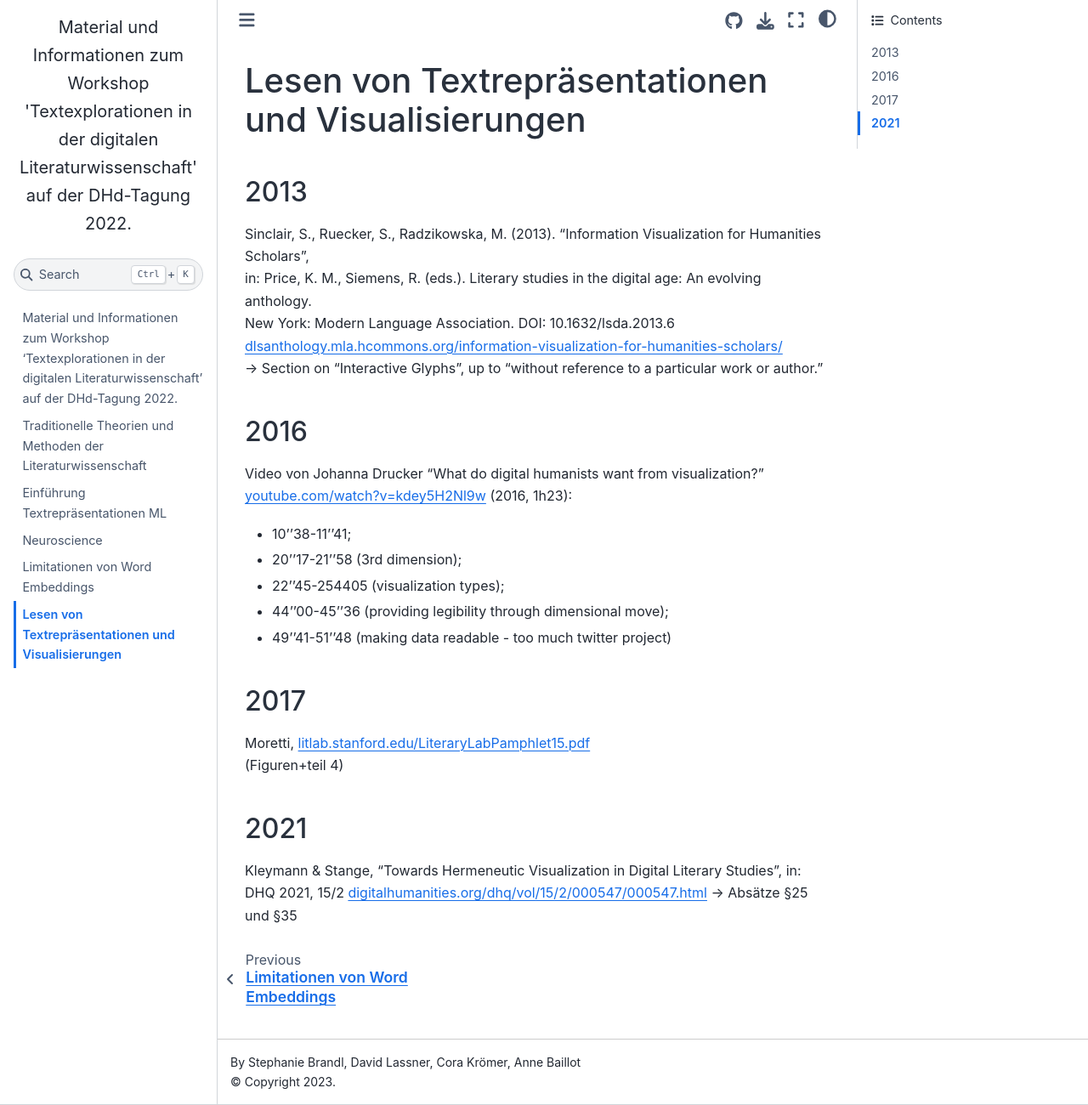
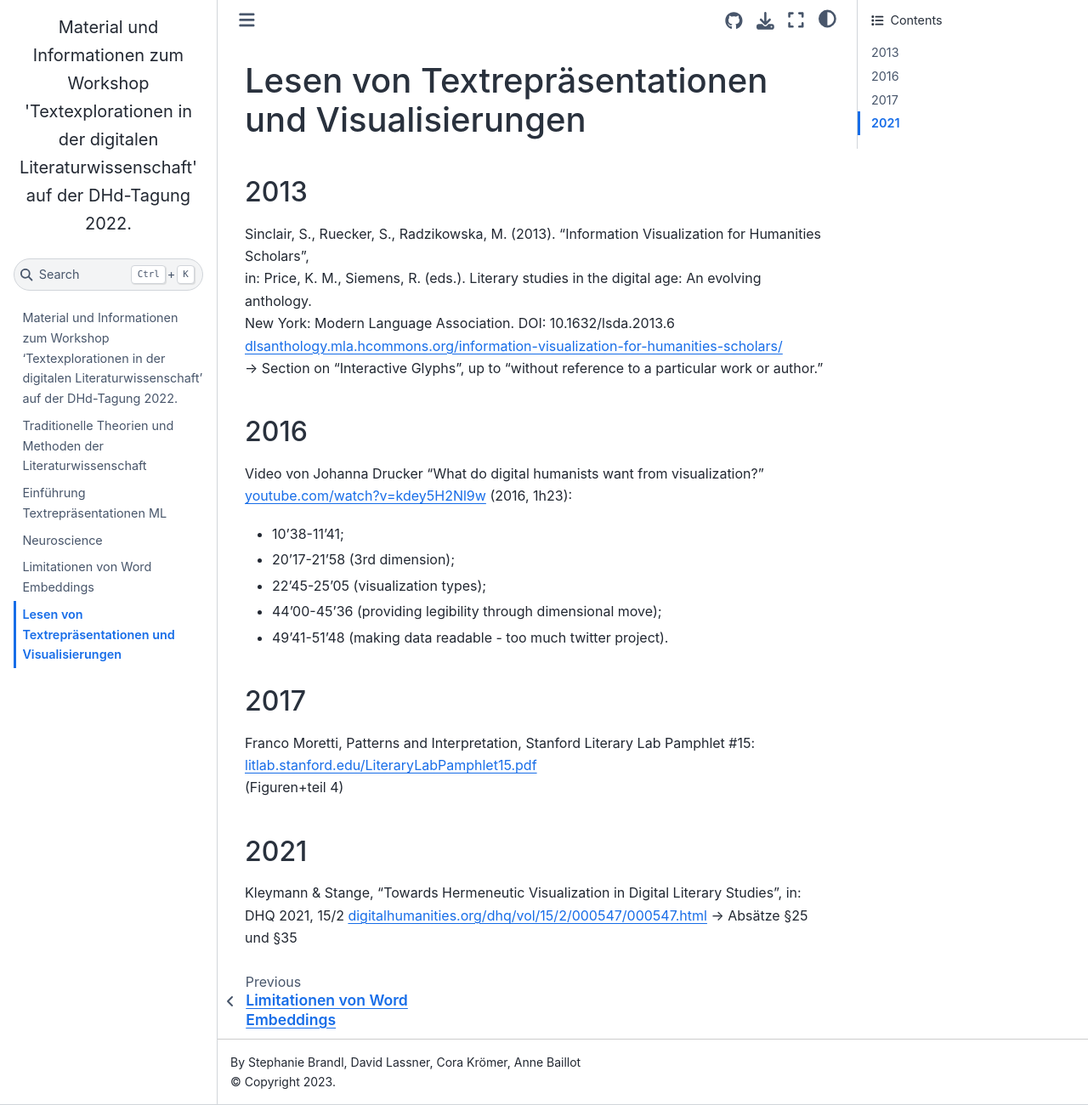
Before and after one commit to millawell/textexplorationen-in-der-digitalen-literaturwissenschaft, a Jupyter Book: the page built from readingvis.md, in a window 1280 px wide and 1300 px high. Shown: the whole window at 85% size. Built offline with Jupyter Book 1.0.4 settings and Sphinx 7.4.7 and the Sphinx Book theme 1.1.4, drawn with Linux system fonts in a browser that asks for light colours.

Commit message:
correct time stamps for video

```diff
--- a/readingvis.md
+++ b/readingvis.md
@@ -11,14 +11,15 @@ New York: Modern Language Association. DOI: 10.1632/lsda.2013.6
 ## 2016
 Video von Johanna Drucker "What do digital humanists want from visualization?"
 [youtube.com/watch?v=kdey5H2Nl9w](https://www.youtube.com/watch?v=kdey5H2Nl9w) (2016, 1h23):
--	10’’38-11’’41;
--	20’’17-21’’58 (3rd dimension);
--	22’’45-254405 (visualization types);
--	44’’00-45’’36 (providing legibility through dimensional move);
--	49’’41-51’’48 (making data readable - too much twitter project)
+-	10’38-11’41;
+-	20’17-21’58 (3rd dimension);
+-	22’45-25’05 (visualization types);
+-	44’00-45’36 (providing legibility through dimensional move);
+-	49’41-51’48 (making data readable - too much twitter project).
+
 
 ## 2017
-Moretti, [litlab.stanford.edu/LiteraryLabPamphlet15.pdf](https://litlab.stanford.edu/LiteraryLabPamphlet15.pdf)
+Franco Moretti, Patterns and Interpretation, Stanford Literary Lab Pamphlet #15: [litlab.stanford.edu/LiteraryLabPamphlet15.pdf](https://litlab.stanford.edu/LiteraryLabPamphlet15.pdf)
 (Figuren+teil 4)
 
 ## 2021
```
